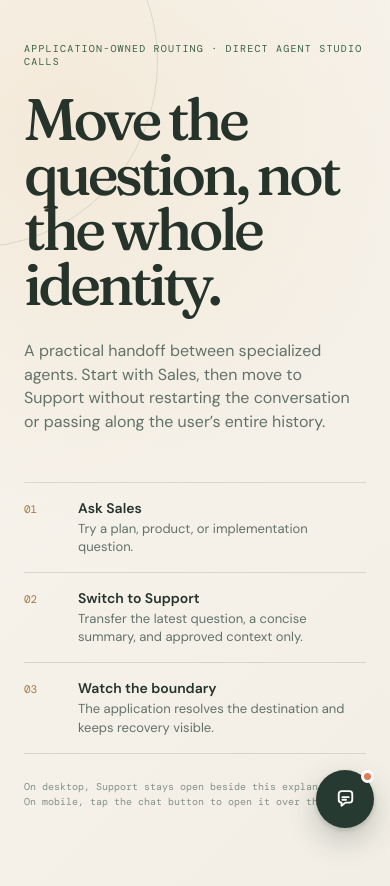
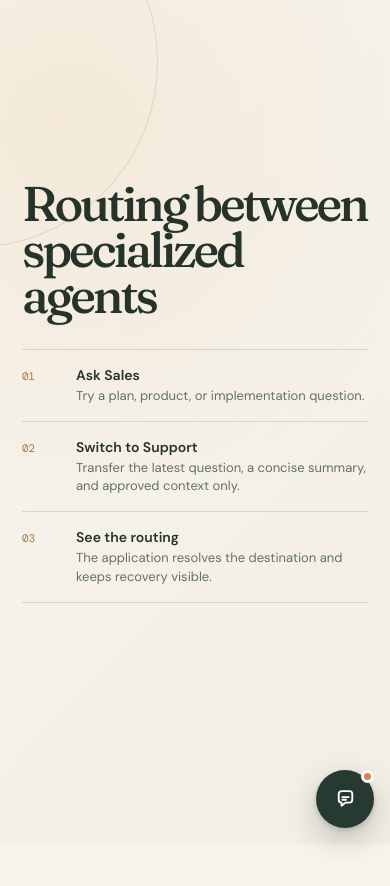
Before and after one commit to jadenguitarman/specialized-agent-handoff, a Next.js app: page / in a window 390 px wide. Shown: the top 886 px of the page. After the commit the page ends 844 px from the top, so only its background shows below. Built offline with nearby package versions, Linux system fonts and the light colour scheme; no server answers.

Commit message:
Refine specialized agent handoff hero

```diff
--- a/app/globals.css
+++ b/app/globals.css
@@ -31,6 +31,7 @@ body {
   background:
     radial-gradient(circle at 15% 14%, rgba(217, 154, 75, .12), transparent 25rem),
     linear-gradient(135deg, #f8f5ee 0%, #f2eee5 100%);
+  height: 100svh;
   min-height: 100svh;
   overflow: hidden;
   position: relative;
@@ -55,20 +56,12 @@ body {
   display: flex;
   flex-direction: column;
   justify-content: center;
+  height: 100svh;
   min-height: 100svh;
   padding: clamp(38px, 7vw, 108px) calc(min(44vw, 560px) + clamp(34px, 7vw, 108px)) clamp(38px, 7vw, 108px) clamp(34px, 8vw, 132px);
   position: relative;
   width: 100%;
   z-index: 1;
-}
-
-.demo-eyebrow {
-  color: var(--green);
-  font-family: 'DM Mono', ui-monospace, monospace;
-  font-size: 11px;
-  letter-spacing: .12em;
-  margin: 0 0 26px;
-  text-transform: uppercase;
 }
 
 .demo-copy h1 {
@@ -81,15 +74,6 @@ body {
   margin: 0;
   max-width: 760px;
   text-wrap: balance;
-}
-
-.demo-intro {
-  color: var(--muted);
-  font-size: clamp(16px, 1.45vw, 21px);
-  line-height: 1.48;
-  margin: clamp(27px, 3vw, 42px) 0 0;
-  max-width: 610px;
-  text-wrap: pretty;
 }
 
 .usage-notes {
@@ -144,8 +128,9 @@ body {
 
 @media (max-width: 767px) {
   .demo-page {
+    height: 100svh;
     min-height: 100svh;
-    overflow: auto;
+    overflow: hidden;
   }
 
   .demo-page::before {
@@ -156,26 +141,17 @@ body {
   }
 
   .demo-copy {
+    height: 100svh;
     min-height: 100svh;
-    padding: 42px 24px 116px;
-  }
-
-  .demo-eyebrow {
-    font-size: 10px;
-    margin-bottom: 24px;
+    padding: 28px 22px 88px;
   }
 
   .demo-copy h1 {
-    font-size: clamp(48px, 15vw, 76px);
+    font-size: clamp(42px, 12.5vw, 58px);
     max-width: 560px;
   }
 
-  .demo-intro {
-    font-size: 16px;
-    margin-top: 27px;
-  }
-
   .usage-notes {
-    margin-top: 48px;
+    margin-top: 30px;
   }
 }
--- a/app/page.js
+++ b/app/page.js
@@ -4,11 +4,7 @@ export default function Page() {
   return (
     <main className="demo-page">
       <section className="demo-copy" aria-labelledby="demo-title">
-        <p className="demo-eyebrow">Application-owned routing · Direct Agent Studio calls</p>
-        <h1 id="demo-title">Move the question, not the whole identity.</h1>
-        <p className="demo-intro">
-          A practical handoff between specialized agents. Start with Sales, then move to Support without restarting the conversation or passing along the user’s entire history.
-        </p>
+        <h1 id="demo-title">Routing between specialized agents</h1>
 
         <div className="usage-notes" aria-label="How to use the demo">
           <div className="usage-note">
@@ -21,11 +17,9 @@ export default function Page() {
           </div>
           <div className="usage-note">
             <span className="usage-number">03</span>
-            <div><strong>Watch the boundary</strong><span>The application resolves the destination and keeps recovery visible.</span></div>
+            <div><strong>See the routing</strong><span>The application resolves the destination and keeps recovery visible.</span></div>
           </div>
         </div>
-
-        <p className="demo-caption">On desktop, Support stays open beside this explanation. On mobile, tap the chat button to open it over the page.</p>
       </section>
 
       <Script
```
